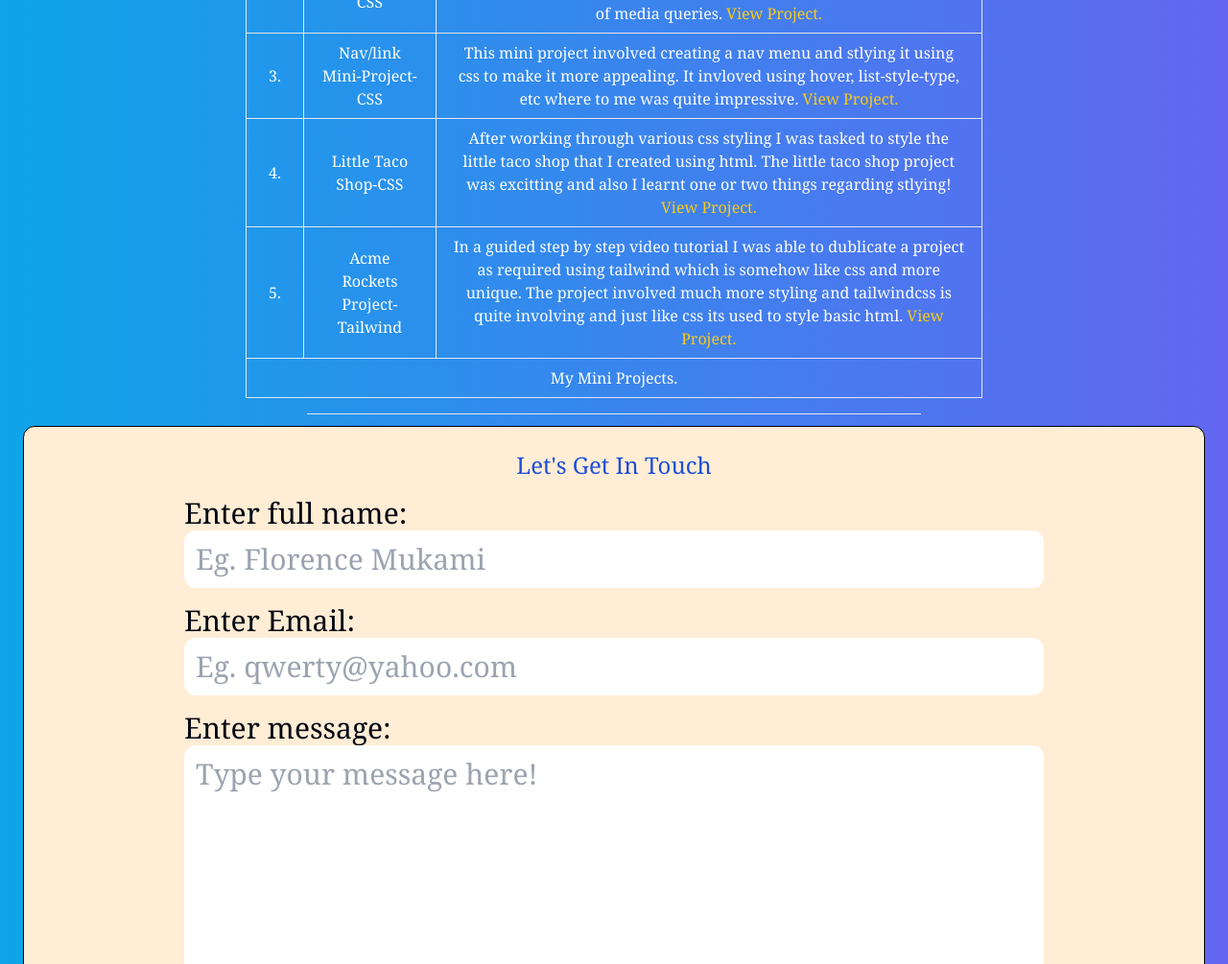
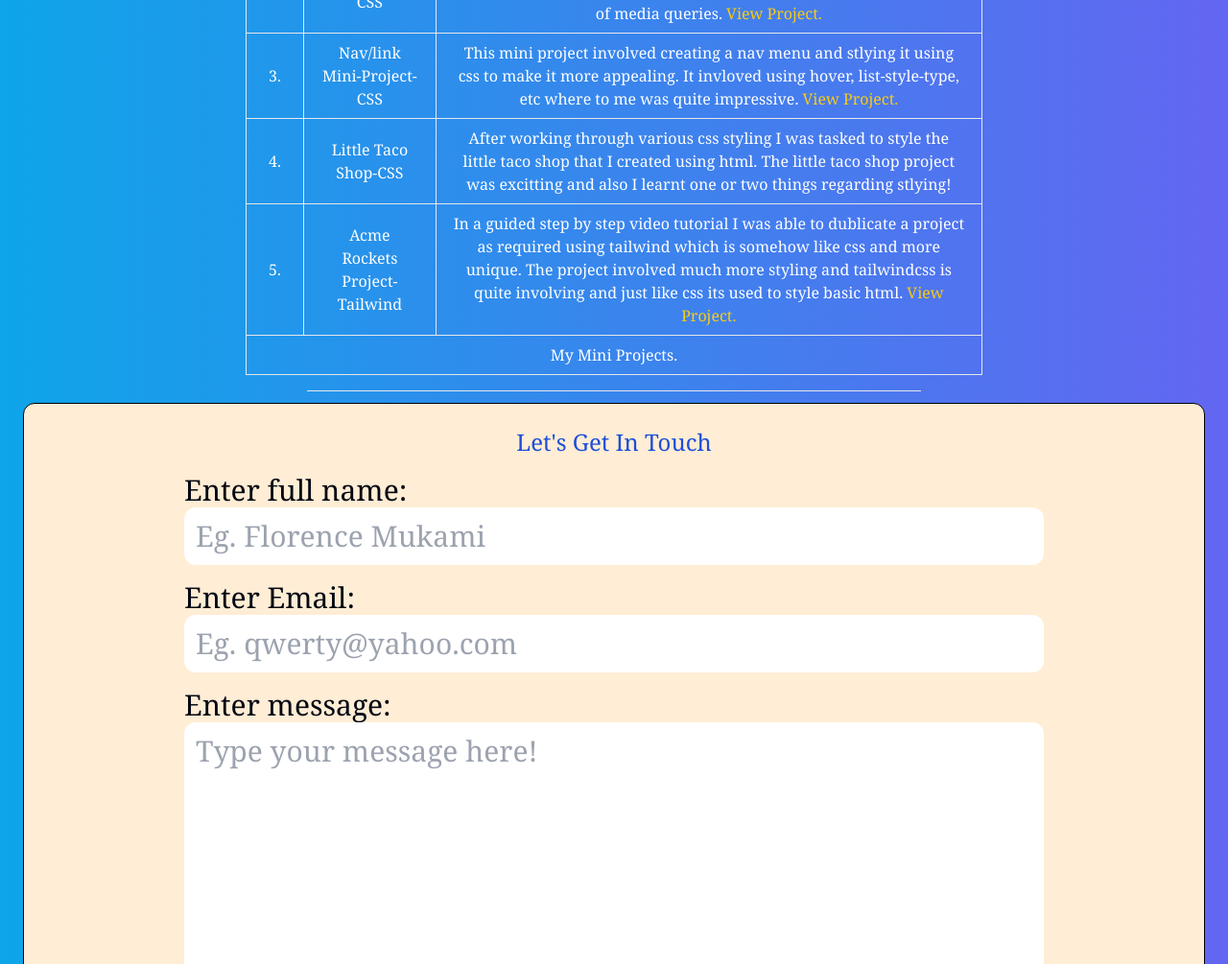
Before and after one commit to franklin-mk/FRANKLIN-S--HUB, a website: page Build/index.html in a window 1280 px wide. Shown: the part 2557-3562 px from the top of the page at 96% size. Drawn offline with Linux system fonts and the light colour scheme.

Commit message:
removed a file from link

```diff
--- a/Build/index.html
+++ b/Build/index.html
@@ -156,7 +156,7 @@
                     <tr>
                         <td class="border px-4 py-2">4.</td>
                         <td class="border px-4 py-2">Little Taco Shop-CSS</td>
-                        <td class="border px-4 py-2"> After working through various css styling I was tasked to style the little taco shop that I created using html. The little taco shop project was excitting and also I learnt one or two things regarding stlying! <a class="text-yellow-400 hover:text-red-500" href="/src/projects/CSS Project/index.html"> View Project.</a></td>
+                        <td class="border px-4 py-2"> After working through various css styling I was tasked to style the little taco shop that I created using html. The little taco shop project was excitting and also I learnt one or two things regarding stlying!</a></td>
                     </tr>
                     <tr>
                         <td class="border px-4 py-2">5.</td>
```
